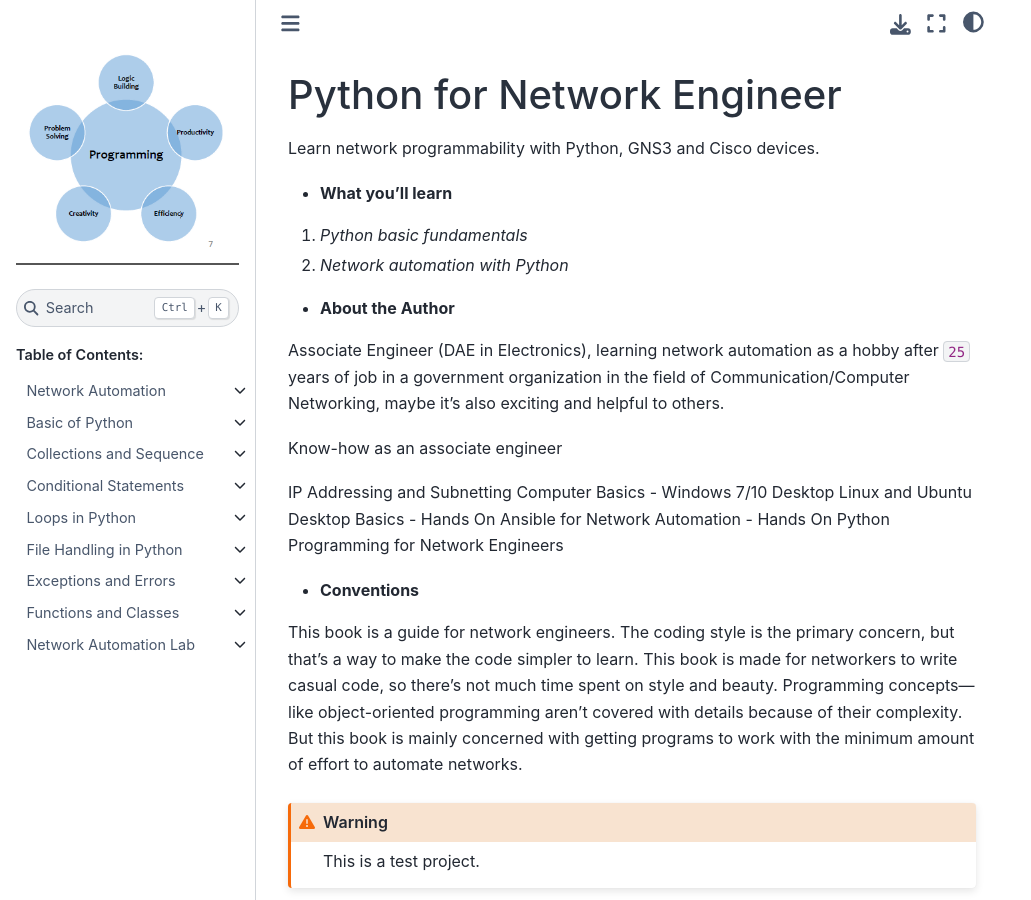
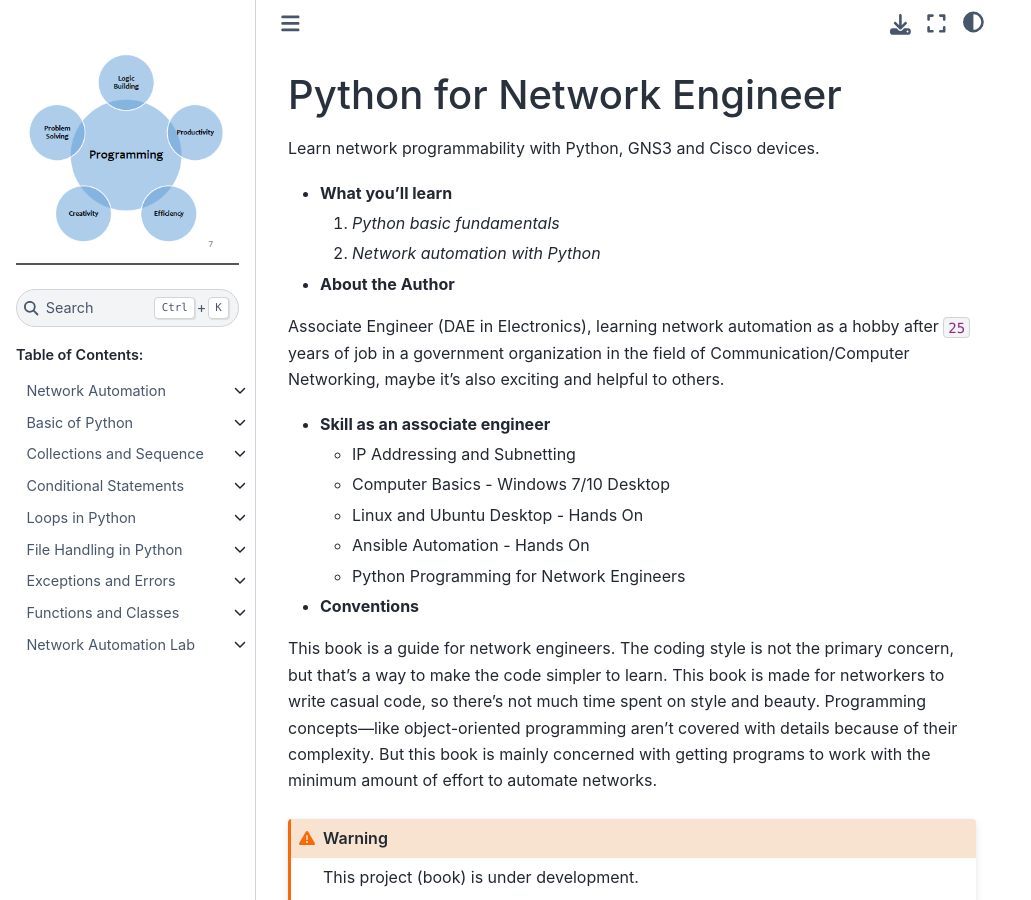
Before and after one commit to sydasif/python-book, a Sphinx documentation site: the page built from docs/source/index.md, in a window 1280 px wide and 900 px high. Shown: the whole window, without its empty margins (0-1031 px from the left). Built offline with Sphinx 7.4.7 and the Sphinx Book theme 1.1.4, drawn with Linux system fonts in a browser that asks for light colours.

Commit message:
update index

````diff
--- a/docs/source/index.md
+++ b/docs/source/index.md
@@ -4,27 +4,27 @@
 
 - **What you'll learn**
 
-1. *Python basic fundamentals*
-2. *Network automation with Python*
+  1. *Python basic fundamentals*
+  2. *Network automation with Python*
 
 - **About the Author**
 
 Associate Engineer (DAE in Electronics),  learning network automation as a hobby after `25` years of job in a government organization in the field of Communication/Computer Networking, maybe it’s also exciting and helpful to others.
 
-Know-how as an associate engineer
+- **Skill as an associate engineer**
 
-IP Addressing and Subnetting
-Computer Basics - Windows 7/10 Desktop
-Linux and Ubuntu Desktop Basics - Hands On
-Ansible for Network Automation - Hands On
-Python Programming for Network Engineers
+  - IP Addressing and Subnetting
+  - Computer Basics - Windows 7/10 Desktop
+  - Linux and Ubuntu Desktop - Hands On
+  - Ansible Automation - Hands On
+  - Python Programming for Network Engineers
 
 - **Conventions**
 
-This book is a guide for network engineers. The coding style is the primary concern, but that’s a way to make the code simpler to learn. This book is made for networkers to write casual code, so there’s not much time spent on style and beauty. Programming concepts—like object-oriented programming aren’t covered with details because of their complexity. But this book is mainly concerned with getting programs to work with the minimum amount of effort to automate networks.
+This book is a guide for network engineers. The coding style is not the primary concern, but that’s a way to make the code simpler to learn. This book is made for networkers to write casual code, so there’s not much time spent on style and beauty. Programming concepts—like object-oriented programming aren’t covered with details because of their complexity. But this book is mainly concerned with getting programs to work with the minimum amount of effort to automate networks.
 
 ```{warning}
-This is a test project.
+This project (book) is under development.
 ```
 
 ```{toctree}
````
